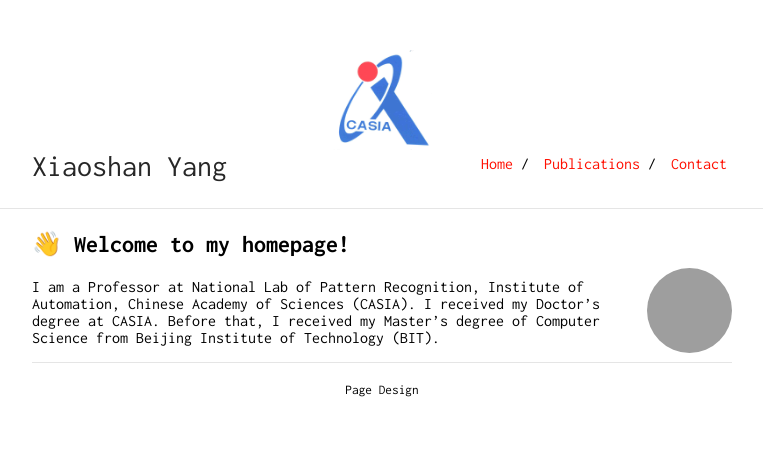
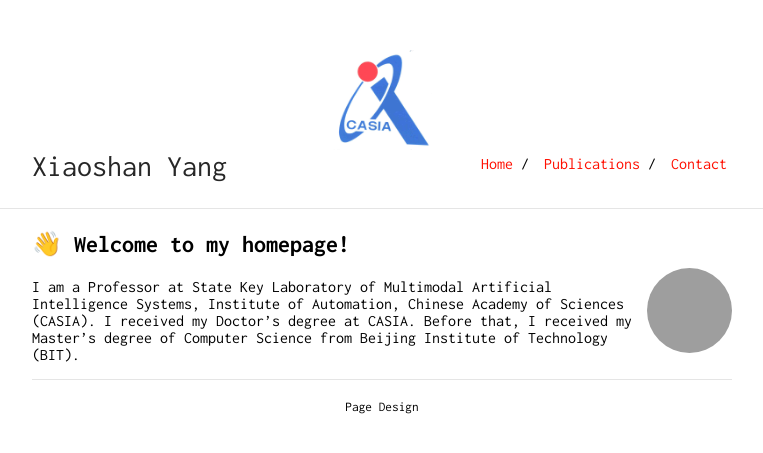
Before and after one commit to YangXS/yangxs.github.io, a Jekyll site: the page built from index.md, in a window 1280 px wide, cut to the strip 0-453 px from the top of the page. Shown: the whole strip, without its empty margins (258-1021 px from the left). Built offline with Jekyll 4.4.1, drawn with Linux system fonts in a browser that asks for light colours; our own code applies the rules of GitHub Pages for plain Markdown files; grey boxes are pictures that could not be loaded.

Commit message:
Update index.md

```diff
--- a/index.md
+++ b/index.md
@@ -6,4 +6,4 @@ layout: default
 
 <img class="profile-picture" src="yangxs.jpg">
 
-I am a Professor at National Lab of Pattern Recognition, Institute of Automation, Chinese Academy of Sciences (CASIA). I received my Doctor’s degree at CASIA. Before that, I received my Master’s degree of Computer Science from Beijing Institute of Technology (BIT).
+I am a Professor at State Key Laboratory of Multimodal Artificial Intelligence Systems, Institute of Automation, Chinese Academy of Sciences (CASIA). I received my Doctor’s degree at CASIA. Before that, I received my Master’s degree of Computer Science from Beijing Institute of Technology (BIT).
```
